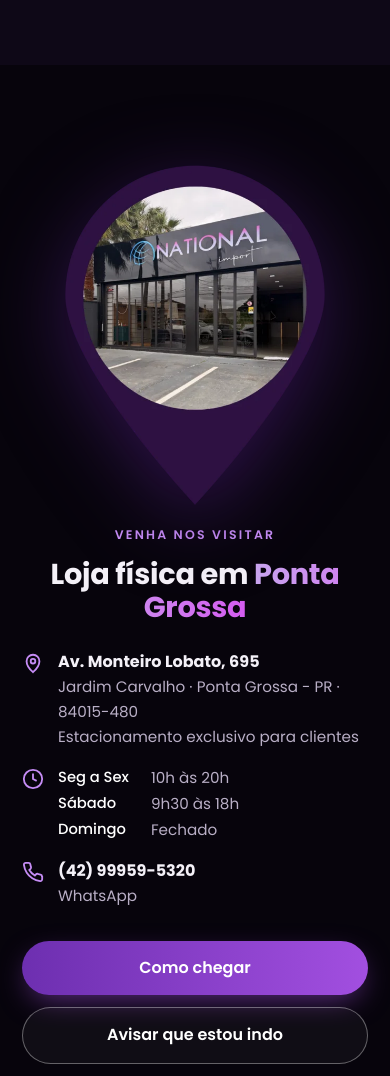
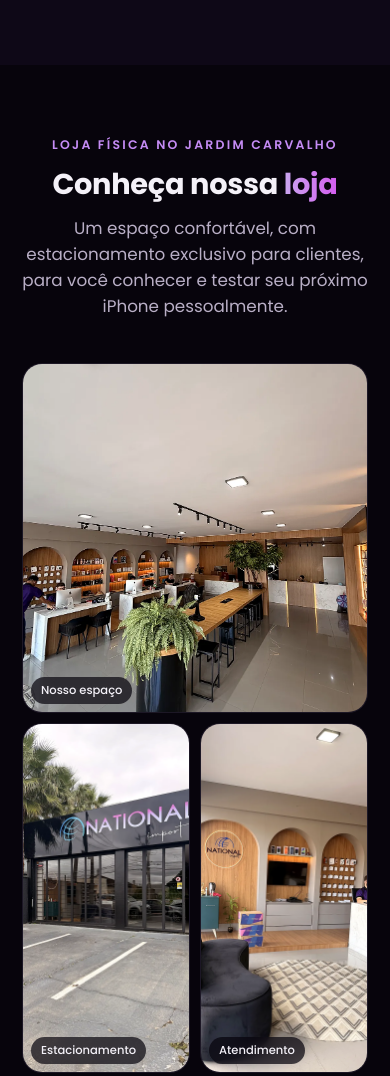
Before and after one commit to oquirondigital/national-import-site, a plain HTML site: page index.html in a window 390 px wide. Shown: the part 8060-9136 px from the top of the page. Drawn offline with Linux system fonts and the light colour scheme.

Commit message:
Seção Conheça nossa loja + pin de localização 30% menor
Co-Authored-By: Claude Opus 5.5 <noreply@anthropic.com>
Claude-Session: https://claude.ai/code/session_01CzMKPF2aPNtSyN7HtwbALq

```diff
--- a/index.html
+++ b/index.html
@@ -208,10 +208,29 @@ strong{font-weight:700}
 .destaques-aval span{padding:10px 16px;border-radius:999px;background:rgba(255,255,255,.05);border:1px solid rgba(255,255,255,.08);font-size:.88rem;color:#ddd5e8}
 .aval-cta{display:flex;justify-content:center;margin-top:40px}
 
+/* ---------- Conheça nossa loja ---------- */
+.nossa-loja{padding:100px 0 30px}
+.nossa-loja .cab-loja{text-align:center;max-width:720px;margin:0 auto}
+.nossa-loja .cab-loja .sub-secao{margin-left:auto;margin-right:auto}
+.bento{display:grid;grid-template-columns:repeat(4,1fr);grid-auto-rows:240px;gap:14px;margin-top:44px}
+.bento figure{position:relative;border-radius:20px;overflow:hidden;cursor:zoom-in;background:var(--bg-2);border:1px solid rgba(255,255,255,.06)}
+.bento img{width:100%;height:100%;object-fit:cover;transition:transform .7s ease}
+.bento figure:hover img{transform:scale(1.05)}
+.bento figcaption{position:absolute;left:12px;bottom:12px;background:rgba(7,4,12,.7);backdrop-filter:blur(8px);-webkit-backdrop-filter:blur(8px);padding:6px 12px;border-radius:999px;font-size:.8rem;font-weight:500}
+.bento .b-a{grid-column:span 2;grid-row:span 2}
+.bento .b-alto{grid-row:span 2}
+.bento .b-largo{grid-column:span 2}
+.loja-cta{display:flex;justify-content:center;margin-top:36px}
+/* lightbox */
+.lightbox{position:fixed;inset:0;z-index:100;background:rgba(5,2,10,.92);display:none;align-items:center;justify-content:center;padding:24px;cursor:zoom-out}
+.lightbox.aberto{display:flex}
+.lightbox img{max-width:100%;max-height:100%;border-radius:14px;box-shadow:0 30px 80px rgba(0,0,0,.6)}
+.lightbox button{position:absolute;top:18px;right:18px;width:46px;height:46px;border-radius:50%;border:1px solid rgba(255,255,255,.3);background:rgba(255,255,255,.08);color:#fff;font-size:1.6rem;cursor:pointer;line-height:1}
+
 /* ---------- Localização ---------- */
 .localizacao{padding:100px 0}
 .localizacao .container{display:grid;grid-template-columns:.9fr 1.1fr;gap:50px;align-items:center}
-.pin-fachada{max-width:340px;margin:0 0 24px -10px;filter:drop-shadow(0 20px 40px rgba(74,28,116,.6))}
+.pin-fachada{max-width:238px;margin:0 0 24px -10px;filter:drop-shadow(0 20px 40px rgba(74,28,116,.6))}
 .info-loja{display:grid;gap:18px;margin:26px 0 32px}
 .info-loja > div{display:flex;gap:14px;align-items:flex-start}
 .info-loja svg{width:22px;height:22px;color:var(--ciano);flex-shrink:0;margin-top:2px}
@@ -282,7 +301,7 @@ footer a.oq{color:#fff;text-decoration:underline;text-underline-offset:3px}
   .grade-aval{grid-template-columns:1fr}
   .cta-final .caixa{grid-template-columns:1fr;padding:44px 26px;text-align:center}
   .cta-final .botoes{align-items:stretch}
-  .pin-fachada{max-width:260px;margin:0 auto 20px}
+  .pin-fachada{max-width:182px;margin:0 auto 20px}
   .localizacao .texto-loc{text-align:left}
   /* títulos e subtítulos centralizados no celular */
   .hero-texto{text-align:center;align-items:center}
@@ -303,6 +322,10 @@ footer a.oq{color:#fff;text-decoration:underline;text-underline-offset:3px}
   .loc-ctas{justify-content:center}
 }
 @media (max-width:600px){
+  .bento{grid-template-columns:1fr 1fr;grid-auto-rows:170px;gap:10px;grid-auto-flow:dense}
+  .bento .b-a,.bento .b-largo{grid-column:span 2}
+  .bento figcaption{font-size:.72rem;padding:5px 10px;left:8px;bottom:8px}
+  .nossa-loja{padding-top:70px}
   .cards-dif{grid-template-columns:1fr}
   /* galeria vira carrossel horizontal no celular */
   .grade-reels{display:flex;overflow-x:auto;scroll-snap-type:x mandatory;gap:12px;margin-left:-22px;margin-right:-22px;padding:0 22px 8px;scrollbar-width:none}
@@ -551,6 +574,28 @@ footer a.oq{color:#fff;text-decoration:underline;text-underline-offset:3px}
   </div>
 </section>
 
+<!-- ============ CONHEÇA NOSSA LOJA ============ -->
+<section class="nossa-loja" id="nossa-loja">
+  <div class="container">
+    <div class="cab-loja">
+      <span class="eyebrow revela">Loja física no Jardim Carvalho</span>
+      <h2 class="titulo-secao revela">Conheça nossa <em>loja</em></h2>
+      <p class="sub-secao revela">Um espaço confortável, com estacionamento exclusivo para clientes, para você conhecer e testar seu próximo iPhone pessoalmente.</p>
+    </div>
+    <div class="bento">
+      <figure class="b-a revela"><img src="assets/img/loja/loja-interna.webp" alt="Interior da loja National Import com bancadas de atendimento" loading="lazy"><figcaption>Nosso espaço</figcaption></figure>
+      <figure class="b-alto revela"><img src="assets/img/loja/fachada.webp" alt="Fachada da National Import com estacionamento" loading="lazy"><figcaption>Estacionamento</figcaption></figure>
+      <figure class="b-alto revela"><img src="assets/img/loja/espaco-atendimento.webp" alt="Área de espera e atendimento da loja" loading="lazy"><figcaption>Atendimento</figcaption></figure>
+      <figure class="revela"><img src="assets/img/loja/bancada.webp" alt="Bancada de atendimento com plantas e iluminação" loading="lazy"><figcaption>Bancada</figcaption></figure>
+      <figure class="b-largo revela"><img src="assets/img/loja/vitrine-neon.webp" alt="Neon da National Import e vitrine de acessórios" loading="lazy"><figcaption>Acessórios</figcaption></figure>
+      <figure class="revela"><img src="assets/img/loja/logo-ambiente.webp" alt="Logo da National Import iluminado na parede" loading="lazy" style="object-position:center 35%"><figcaption>Ambiente</figcaption></figure>
+    </div>
+    <div class="loja-cta revela">
+      <a class="btn btn-primario js-wpp" data-secao="nossa-loja" data-msg="Olá! Vi as fotos da loja no site e quero agendar uma visita." href="#">Agendar uma visita</a>
+    </div>
+  </div>
+</section>
+
 <!-- ============ LOCALIZAÇÃO ============ -->
 <section class="localizacao" id="localizacao">
   <div class="container">
@@ -619,6 +664,8 @@ footer a.oq{color:#fff;text-decoration:underline;text-underline-offset:3px}
   </div>
 </footer>
 
+<div class="lightbox" id="lightbox" role="dialog" aria-label="Foto ampliada"><button type="button" aria-label="Fechar">×</button><img alt=""></div>
+
 <!-- ============ WHATSAPP FLUTUANTE ============ -->
 <a class="wpp-flutuante js-wpp" data-secao="flutuante" data-msg="Olá! Vim pelo site da National Import e gostaria de atendimento." href="#" aria-label="Falar no WhatsApp">
   <span class="wpp-balao" id="wppBalao">Posso te ajudar? 👋</span>
@@ -683,6 +730,14 @@ footer a.oq{color:#fff;text-decoration:underline;text-underline-offset:3px}
     setTimeout(function(){ b.classList.remove('mostra'); }, 6000);
   }, 5000);
 
+  // Lightbox das fotos da loja
+  var lb = document.getElementById('lightbox'), lbImg = lb.querySelector('img');
+  document.querySelectorAll('.bento figure').forEach(function(f){
+    f.addEventListener('click', function(){ var i=f.querySelector('img'); lbImg.src=i.src; lbImg.alt=i.alt; lb.classList.add('aberto'); });
+  });
+  lb.addEventListener('click', function(){ lb.classList.remove('aberto'); });
+  document.addEventListener('keydown', function(e){ if (e.key==='Escape') lb.classList.remove('aberto'); });
+
   document.getElementById('ano').textContent = new Date().getFullYear();
 })();
 </script>
```
Also changed, not shown: assets/img/loja/bancada.webp (added), assets/img/loja/espaco-atendimento.webp (added), assets/img/loja/fachada.webp (added), assets/img/loja/logo-ambiente.webp (added), assets/img/loja/loja-interna.webp (added), assets/img/loja/vitrine-neon.webp (added).
